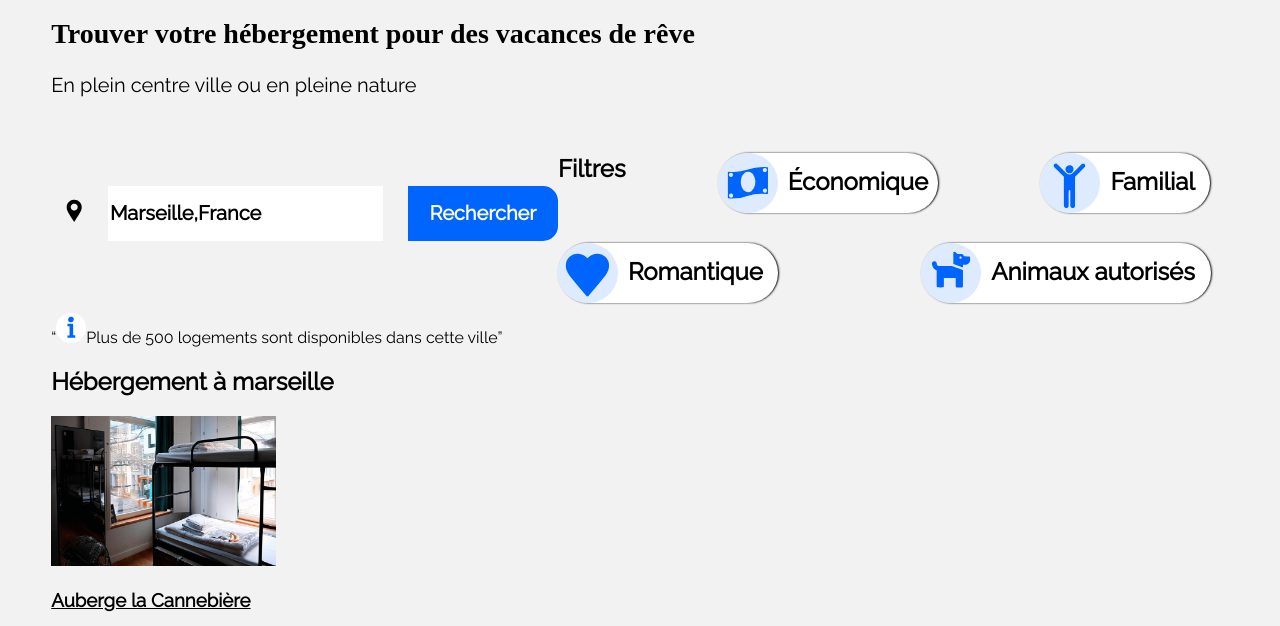
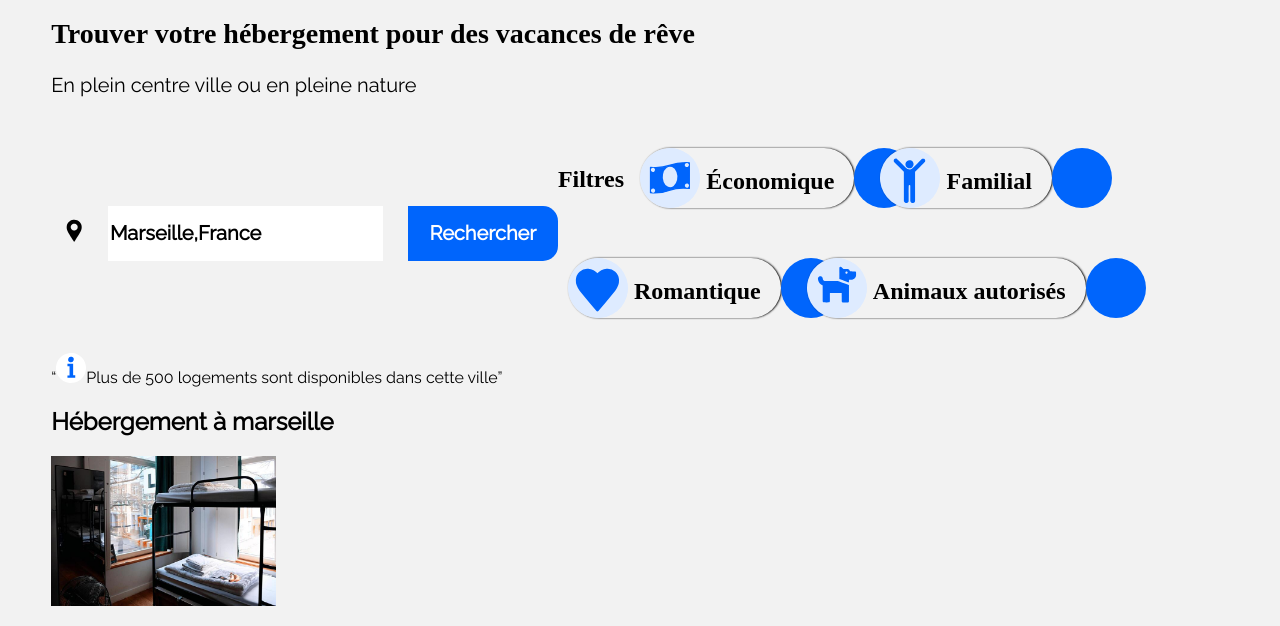
Before and after one commit to RuneCodeur/JonathanLarroux_2_21102020, a plain HTML site: page accueil.html in a window 1280 px wide. Shown: the part 155-781 px from the top of the page. Drawn offline with Linux system fonts and the light colour scheme; a web font is replaced by a local one.

Commit message:
boutons de filtres terminé

```diff
--- a/accueil.html
+++ b/accueil.html
@@ -34,29 +34,37 @@
 			</div>
 			<div class="filtre">
 				<label for="vacance">Filtres</label>
-
 				<label for="eco" class="checkbox">
 					<input type="checkbox" id="eco" class="checkbox">
-						<span class="eco" id="circle" >
-							<img src="icon/eco.svg" height="60cm" alt="eco">
+					<span class="switch">
+						<span class="eco" id="circle" ><img src="icon/eco.svg" height="60cm" alt="eco"></span>
+						<span id="text">Économique</span>
+						<span id="imblue"></span>
 					</span>
-						<span id="text">Économique</span>
 				</label>
-
 				<label for="guy" class="checkbox">
 					<input type="checkbox" id="guy" class="checkbox">
-						<span class="guy" id="circle">
-						<img src="icon/guy.svg" height="60cm" alt="guy"></span><span id="text">Familial</span>
+					<span class="switch">
+						<span class="guy" id="circle" ><img src="icon/guy.svg" height="60cm" alt="guy"></span>
+						<span id="text">Familial</span>
+						<span id="imblue"></span>
+					</span>
 				</label>
 				<label for="heart" class="checkbox">
 					<input type="checkbox" id="heart" class="checkbox">
-						<span class="heart" id="circle">
-						<img src="icon/heart.svg" height="60cm" alt="heart"></span><span id="text">Romantique</span>
+					<span class="switch">
+						<span class="heart" id="circle" ><img src="icon/heart.svg" height="60cm" alt="heart"></span>
+						<span id="text">Romantique</span>
+						<span id="imblue"></span>
+					</span>
 				</label>
 				<label for="dog" class="checkbox">
 					<input type="checkbox" id="dog" class="checkbox">
-						<span class="dog" id="circle">
-						<img src="icon/dog.svg" height="60cm" alt="dog"></span><span id="text">Animaux autorisés</span>
+					<span class="switch">
+						<span class="dog" id="circle" ><img src="icon/dog.svg" height="60cm" alt="dog"></span>
+						<span id="text">Animaux autorisés</span>
+						<span id="imblue"></span>
+					</span>
 				</label>
 			</div>
 		</fieldset>
--- a/style/style.css
+++ b/style/style.css
@@ -123,64 +123,73 @@ input[type='image']
 
 .filtre
 {
-
-	width: 60%;
+	width: 100%;
+	display: block;
 	justify-content: space-between;
 	flex-wrap: wrap;
 	font-weight: bold;
 	font-size: x-large;
 }
-label[class="checkbox"]
+label
 {
+	font-family: raleway-gras;
+}
+.checkbox input
+{
+
+	display: none;
+}
+.switch
+{
+	border-radius: 60px;
+	display: inline-block;
 	height: 60px;
-	margin: 30px 90px 0px 0px;
+	position: relative;
+	margin: 25px 10px;
+	box-shadow: 1px 0px 2px black;
 }
 
-.checkbox input
-{
-	display: none;
-}
-
-.eco, .guy, .heart, .dog
+.switch span
 {
 	display: inline-block;
-	position: absolute;
+	position: relative;
 	vertical-align: middle;
-	width: 220px;
-	height: 60px;
-    background-color: white;
-    border-radius:50px;
-    box-shadow: 1px 0px 2px;
+
+}
+#circle
+{
+	display: inline-block;
+	border-radius: 60px;
+	z-index:1;
 }
 #text
 {
 	display: inline-block;
+	font-family: raleway-gras;
 	position: relative;
-	font-size: x-large;
-	vertical-align: middle;
-	font-weight: bold;
-	color: black;
-	left: 70px;
-	top: 12px;
+	margin-right: 20px;
+	z-index: 1;
+	transition-duration: 0.2s;
 }
-.guy
+#imblue
 {
-	width: 170px;
+	display: inline-block;
+	position: absolute;
+	float: right;
+	top:0px;
+	width: 60px; height: 60px;
+	border-radius: 60px;
+	background-color: #0065fc;
+	transition-duration: 0.2s;
 }
 
-.dog
+input:checked + .switch #text
 {
-	width: 290px;
+	color: #f2f2f2;
 }
 
+input:checked + .switch #imblue
+{
 
-input:checked + #circle + #text
-{
-    color: #f2f2f2;
-
+	width: 100%;
 }
-input:checked + #circle
-{
-	background-color: #0065fc;
-    box-shadow: 1px 0px 2px;
-}
```
Lines whose indentation alone changed are shown as unchanged.
